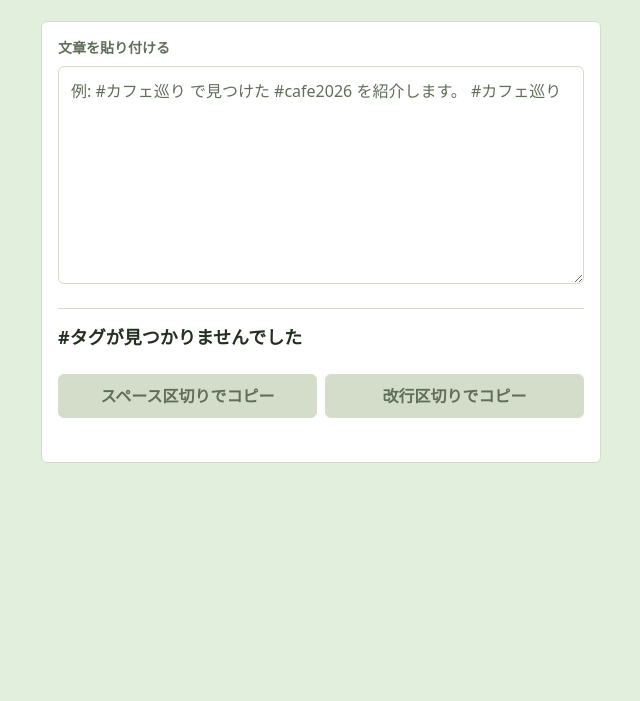
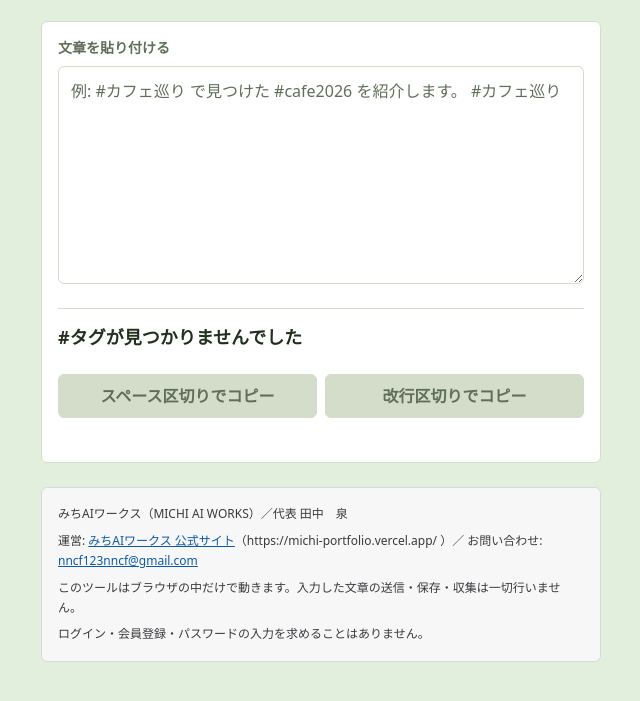
Before and after one commit to nncf123nncf-oss/hashtag-organizer, a plain HTML site: page index.html in a window 1280 px wide. Shown: the part 89-790 px from the top of the page, without its empty margins (319-959 px from the left). Drawn offline with Linux system fonts and the light colour scheme.

Commit message:
Day040: 運営者表記フッタを追加
Safe Browsing対策の集約ページ運用に合わせ、屋号・連絡先・データの扱い・ログイン不要の旨を明記したフッタを追加。

Co-Authored-By: Claude Sonnet 5 <noreply@anthropic.com>

```diff
--- a/index.html
+++ b/index.html
@@ -172,6 +172,27 @@
     @media (max-width: 480px) {
       .page { padding-top: 24px; }
     }
+
+    /* 運営者表記フッタ。ツール本体の配色に依存させず自己完結させる。 */
+    .mw-footer {
+      box-sizing: border-box;
+      width: 100%;
+      max-width: 100%;
+      margin: 24px 0 0;
+      padding: 16px;
+      background: #F7F7F8;
+      border: 1px solid #D8D8DC;
+      border-radius: 6px;
+      color: #3A3A3E;
+      font-family: system-ui, sans-serif;
+      font-size: 12px;
+      line-height: 1.7;
+      text-align: left;
+      overflow-wrap: anywhere;
+    }
+    .mw-footer p { margin: 0 0 6px; }
+    .mw-footer p:last-child { margin-bottom: 0; }
+    .mw-footer a { color: #0B5AA6; }
   </style>
 </head>
 <body>
@@ -196,6 +217,13 @@
       </div>
       <p class="copy-status" id="copy-status" role="status" aria-live="polite"></p>
     </section>
+
+    <footer class="mw-footer">
+      <p>みちAIワークス（MICHI AI WORKS）／代表 田中　泉</p>
+      <p>運営: <a href="https://michi-portfolio.vercel.app/" rel="noopener">みちAIワークス 公式サイト</a>（https://michi-portfolio.vercel.app/ ）／ お問い合わせ: <a href="mailto:nncf123nncf@gmail.com">nncf123nncf@gmail.com</a></p>
+      <p>このツールはブラウザの中だけで動きます。入力した文章の送信・保存・収集は一切行いません。</p>
+      <p>ログイン・会員登録・パスワードの入力を求めることはありません。</p>
+    </footer>
   </main>
 
   <script>
```
